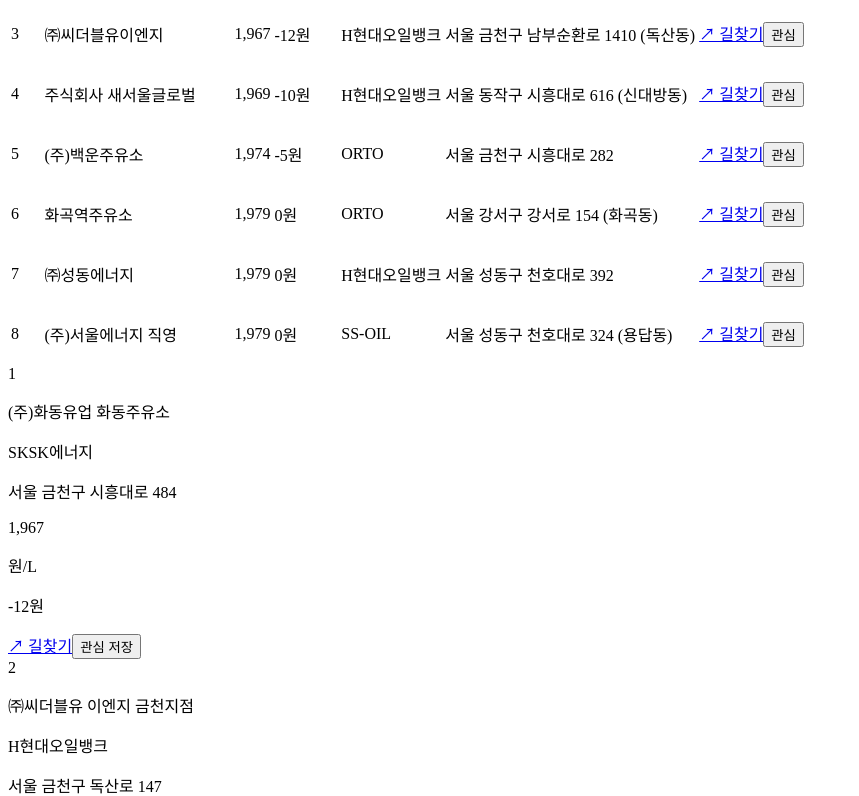
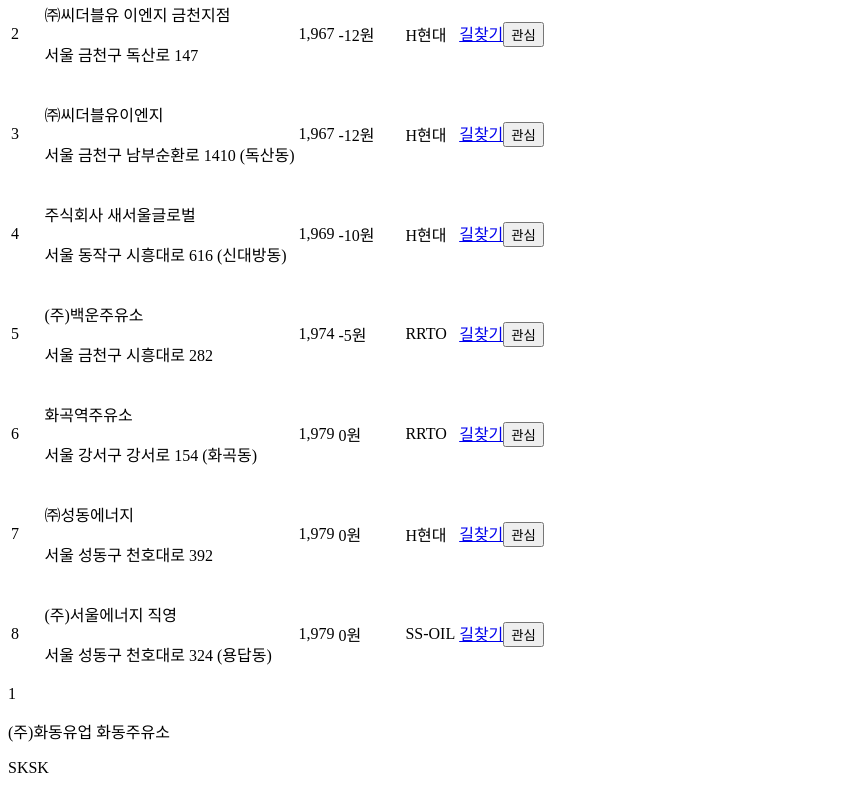
Before and after one commit to gwcloud72/liter-save, a React (Vite) app: page /#home in a window 1280 px wide. Shown: the part 5820-6616 px from the top of the page, without its empty margins (0-859 px from the left). Built offline with nearby package versions, Linux system fonts and the light colour scheme; the HTML template or start-up script is replaced by a standard one.

Commit message:
npm 및 vite 설정 관련 잔여 이슈 해결

```diff
--- a/src/components/litersave/StationTable.jsx
+++ b/src/components/litersave/StationTable.jsx
@@ -15,15 +15,35 @@
   );
 }
 
+function getBrandMeta(brand) {
+  const raw = String(brand || '기타').trim();
+  const name = raw.toUpperCase();
+  if (name.includes('SK')) return { label: 'SK', tone: 'bg-red-500', text: 'SK', fullLabel: raw };
+  if (name.includes('GS')) return { label: 'GS', tone: 'bg-emerald-500', text: 'GS', fullLabel: raw };
+  if (name.includes('S-OIL') || name.includes('SOIL')) return { label: 'S-OIL', tone: 'bg-yellow-400', text: 'S', fullLabel: raw };
+  if (name.includes('현대') || name.includes('HD')) return { label: '현대', tone: 'bg-blue-500', text: 'H', fullLabel: raw };
+  if (name.includes('알뜰')) return { label: '알뜰', tone: 'bg-sky-500', text: 'A', fullLabel: raw };
+  if (name.includes('RTO')) return { label: 'RTO', tone: 'bg-slate-500', text: 'R', fullLabel: raw };
+  return { label: raw.length > 6 ? `${raw.slice(0, 6)}…` : raw, tone: 'bg-slate-400', text: 'O', fullLabel: raw };
+}
+
 function BrandMark({ brand }) {
-  const name = String(brand || '').toUpperCase();
-  const isSk = name.includes('SK');
-  const isGs = name.includes('GS');
-  const isSoil = name.includes('S-OIL') || name.includes('S-OIL');
-  const isHyundai = name.includes('현대') || name.includes('HD');
-  const tone = isSk ? 'bg-red-500' : isGs ? 'bg-emerald-500' : isSoil ? 'bg-yellow-400' : isHyundai ? 'bg-blue-500' : 'bg-slate-400';
-  const text = isSk ? 'SK' : isGs ? 'GS' : isSoil ? 'S' : isHyundai ? 'H' : 'O';
-  return <span className={`grid size-4 shrink-0 place-items-center rounded-full ${tone} text-[8px] font-black leading-none text-white ring-2 ring-white`} aria-hidden="true">{text}</span>;
+  const meta = getBrandMeta(brand);
+  return (
+    <span className={`grid size-4 shrink-0 place-items-center rounded-full ${meta.tone} text-[8px] font-black leading-none text-white ring-2 ring-white`} aria-hidden="true">
+      {meta.text}
+    </span>
+  );
+}
+
+function BrandBadge({ brand }) {
+  const meta = getBrandMeta(brand);
+  return (
+    <span title={meta.fullLabel} className="inline-flex max-w-full items-center gap-1.5 rounded-full border border-slate-200 bg-white px-2 py-1 text-[11px] font-extrabold text-slate-700 shadow-sm">
+      <BrandMark brand={brand} />
+      <span className="min-w-0 truncate">{meta.label}</span>
+    </span>
+  );
 }
 
 function rankClass(rank) {
@@ -41,20 +61,37 @@
   );
 }
 
+function ActionCell({ station, mapUrl, favorites, isFavorite, id }) {
+  return (
+    <div className="flex items-center justify-end gap-2 whitespace-nowrap text-[11px] font-extrabold">
+      <a href={mapUrl} target="_blank" rel="noopener noreferrer" className="rounded-lg border border-slate-200 bg-white px-2 py-1 text-slate-700 transition hover:bg-slate-50" aria-label={`${station.name} 길찾기`}>길찾기</a>
+      <button type="button" onClick={() => favorites?.toggle(id)} aria-label={`${station.name} 관심 주유소 토글`} aria-pressed={isFavorite} className={`rounded-lg px-2 py-1 transition ${isFavorite ? 'bg-blue-600 text-white' : 'border border-slate-200 bg-white text-slate-700 hover:bg-slate-50'}`}>{isFavorite ? '저장됨' : '관심'}</button>
+    </div>
+  );
+}
+
 function StationRow({ station, rank, averagePrice, favorites }) {
   const id = getStationKey(station);
   const saving = station.price - averagePrice;
   const isFavorite = favorites?.has(id);
   const mapUrl = mapSearchUrl(station);
   return (
-    <tr className="hover:bg-slate-50/80">
-      <td className="px-3 py-[12px]"><span className={`grid size-6 place-items-center rounded-full border text-xs font-bold ${rankClass(rank)}`}>{rank}</span></td>
-      <td className="min-w-0 px-3 py-[12px] font-bold text-slate-900"><p className="line-clamp-2 min-w-0">{station.name}</p></td>
-      <td className="whitespace-nowrap px-3 py-[12px] text-[17px] font-extrabold tabular-nums text-blue-600">{formatNumber(station.price)}</td>
-      <td className={`whitespace-nowrap px-3 py-[12px] font-bold tabular-nums ${saving <= 0 ? 'text-blue-600' : 'text-red-500'}`}>{formatSignedWon(saving)}</td>
-      <td className="px-3 py-[12px] font-extrabold text-slate-700"><span className="inline-flex min-w-0 items-center gap-2"><BrandMark brand={station.brand} /><span className={`truncate ${station.brandTone}`}>{station.brand}</span></span></td>
-      <td className="min-w-0 px-3 py-[12px] font-medium text-slate-500"><p className="line-clamp-2">{station.address}</p></td>
-      <td className="px-3 py-[12px] text-center"><div className="flex justify-center gap-2 text-[11px] font-bold text-slate-600"><a href={mapUrl} target="_blank" rel="noopener noreferrer">↗ 길찾기</a><button type="button" onClick={() => favorites?.toggle(id)} aria-label={`${station.name} 관심 주유소 토글`} aria-pressed={isFavorite}>{isFavorite ? '저장됨' : '관심'}</button></div></td>
+    <tr className="align-middle hover:bg-slate-50/80">
+      <td className="px-3 py-3">
+        <span className={`grid size-6 place-items-center rounded-full border text-xs font-bold ${rankClass(rank)}`}>{rank}</span>
+      </td>
+      <td className="min-w-0 px-3 py-3 font-bold text-slate-900">
+        <p title={station.name} className="line-clamp-2 min-w-0 break-keep leading-snug">{station.name}</p>
+        <p title={station.address} className="mt-1 line-clamp-1 min-w-0 text-[11px] font-semibold leading-snug text-slate-400">{station.address}</p>
+      </td>
+      <td className="whitespace-nowrap px-3 py-3 text-[17px] font-extrabold tabular-nums text-blue-600">{formatNumber(station.price)}</td>
+      <td className={`whitespace-nowrap px-3 py-3 font-bold tabular-nums ${saving <= 0 ? 'text-blue-600' : 'text-red-500'}`}>{formatSignedWon(saving)}</td>
+      <td className="min-w-0 px-3 py-3">
+        <BrandBadge brand={station.brand} />
+      </td>
+      <td className="px-3 py-3 text-right">
+        <ActionCell station={station} mapUrl={mapUrl} favorites={favorites} isFavorite={isFavorite} id={id} />
+      </td>
     </tr>
   );
 }
@@ -70,10 +107,12 @@
         <div className="min-w-0 flex-1">
           <div className="flex items-start gap-2">
             <span className={`grid size-6 shrink-0 place-items-center rounded-full border text-xs font-bold ${rankClass(rank)}`}>{rank}</span>
-            <p className="line-clamp-2 min-w-0 font-extrabold text-slate-950">{station.name}</p>
+            <p title={station.name} className="line-clamp-2 min-w-0 break-keep font-extrabold text-slate-950">{station.name}</p>
           </div>
-          <p className="mt-2 inline-flex max-w-full items-center gap-2 text-sm font-extrabold"><BrandMark brand={station.brand} /><span className={`truncate ${station.brandTone}`}>{station.brand}</span></p>
-          <p className="mt-1 line-clamp-2 text-xs font-medium text-slate-500">{station.address}</p>
+          <p className="mt-2 max-w-full">
+            <BrandBadge brand={station.brand} />
+          </p>
+          <p title={station.address} className="mt-1 line-clamp-2 text-xs font-medium text-slate-500">{station.address}</p>
         </div>
         <div className="shrink-0 text-right">
           <p className="text-[20px] font-black leading-none tabular-nums text-blue-600">{formatNumber(station.price)}</p>
@@ -82,7 +121,7 @@
         </div>
       </div>
       <div className="mt-4 grid grid-cols-2 gap-2 text-xs font-extrabold">
-        <a href={mapUrl} target="_blank" rel="noopener noreferrer" className="grid h-9 place-items-center rounded-xl border border-slate-200 text-slate-700">↗ 길찾기</a>
+        <a href={mapUrl} target="_blank" rel="noopener noreferrer" className="grid h-9 place-items-center rounded-xl border border-slate-200 text-slate-700" aria-label={`${station.name} 길찾기`}>길찾기</a>
         <button type="button" onClick={() => favorites?.toggle(id)} aria-label={`${station.name} 관심 주유소 토글`} aria-pressed={isFavorite} className={`h-9 rounded-xl ${isFavorite ? 'bg-blue-600 text-white' : 'border border-slate-200 text-slate-700'}`}>{isFavorite ? '저장됨' : '관심 저장'}</button>
       </div>
     </article>
@@ -109,10 +148,34 @@
   const label = emptyActionLabel || (canReset ? '조건 초기화' : '최저가 주유소 찾기');
   return (
     <section className="min-w-0 rounded-2xl border border-slate-200 bg-white p-4 shadow-sm md:p-5">
-      <div className="mb-3 flex items-center gap-2 md:mb-4"><h2 className="text-[16px] font-extrabold tracking-tight text-slate-950 md:text-lg">{title}</h2><span className="text-slate-400">ⓘ</span></div>
+      <div className="mb-3 flex items-center gap-2 md:mb-4">
+        <h2 className="text-[16px] font-extrabold tracking-tight text-slate-950 md:text-lg">{title}</h2>
+        <span className="text-slate-400" aria-hidden="true">ⓘ</span>
+      </div>
       {!stations.length ? <EmptyState onReset={emptyHandler} message={emptyMessage} actionLabel={label} /> : <>
         <div className="hidden overflow-hidden rounded-xl border border-slate-200 md:block">
-          <table className="w-full table-fixed border-collapse text-left text-[13px]"><caption className="sr-only">저가 주유소 목록</caption><thead className="bg-slate-50 text-[12px] font-bold text-slate-500"><tr><th className="w-12 px-3 py-2">순위</th><th className="w-[21%] px-3 py-2">주유소</th><th className="w-[12%] px-3 py-2">가격</th><th className="w-[12%] px-3 py-2">평균 대비</th><th className="w-[14%] px-3 py-2">브랜드</th><th className="w-[27%] px-3 py-2">주소</th><th className="w-[14%] px-3 py-2 text-center">관심</th></tr></thead><tbody className="divide-y divide-slate-100">{visibleStations.map((station, index) => <StationRow key={getStationKey(station)} station={station} rank={index + 1} averagePrice={averagePrice} favorites={favorites} />)}</tbody></table>
+          <table className="w-full table-fixed border-collapse text-left text-[13px]">
+            <caption className="sr-only">저가 주유소 목록</caption>
+            <colgroup>
+              <col className="w-[7%]" />
+              <col className="w-[36%]" />
+              <col className="w-[13%]" />
+              <col className="w-[13%]" />
+              <col className="w-[14%]" />
+              <col className="w-[17%]" />
+            </colgroup>
+            <thead className="bg-slate-50 text-[12px] font-bold text-slate-500">
+              <tr>
+                <th className="px-3 py-2">순위</th>
+                <th className="px-3 py-2">주유소</th>
+                <th className="px-3 py-2">가격</th>
+                <th className="px-3 py-2">평균 대비</th>
+                <th className="px-3 py-2">브랜드</th>
+                <th className="px-3 py-2 text-right">확인</th>
+              </tr>
+            </thead>
+            <tbody className="divide-y divide-slate-100">{visibleStations.map((station, index) => <StationRow key={getStationKey(station)} station={station} rank={index + 1} averagePrice={averagePrice} favorites={favorites} />)}</tbody>
+          </table>
         </div>
         <div className="grid gap-3 md:hidden">{visibleStations.map((station, index) => <StationCard key={getStationKey(station)} station={station} rank={index + 1} averagePrice={averagePrice} favorites={favorites} />)}</div>
         <LoadMore visibleCount={visibleStations.length} totalCount={stations.length} onClick={handleMore} />
```
